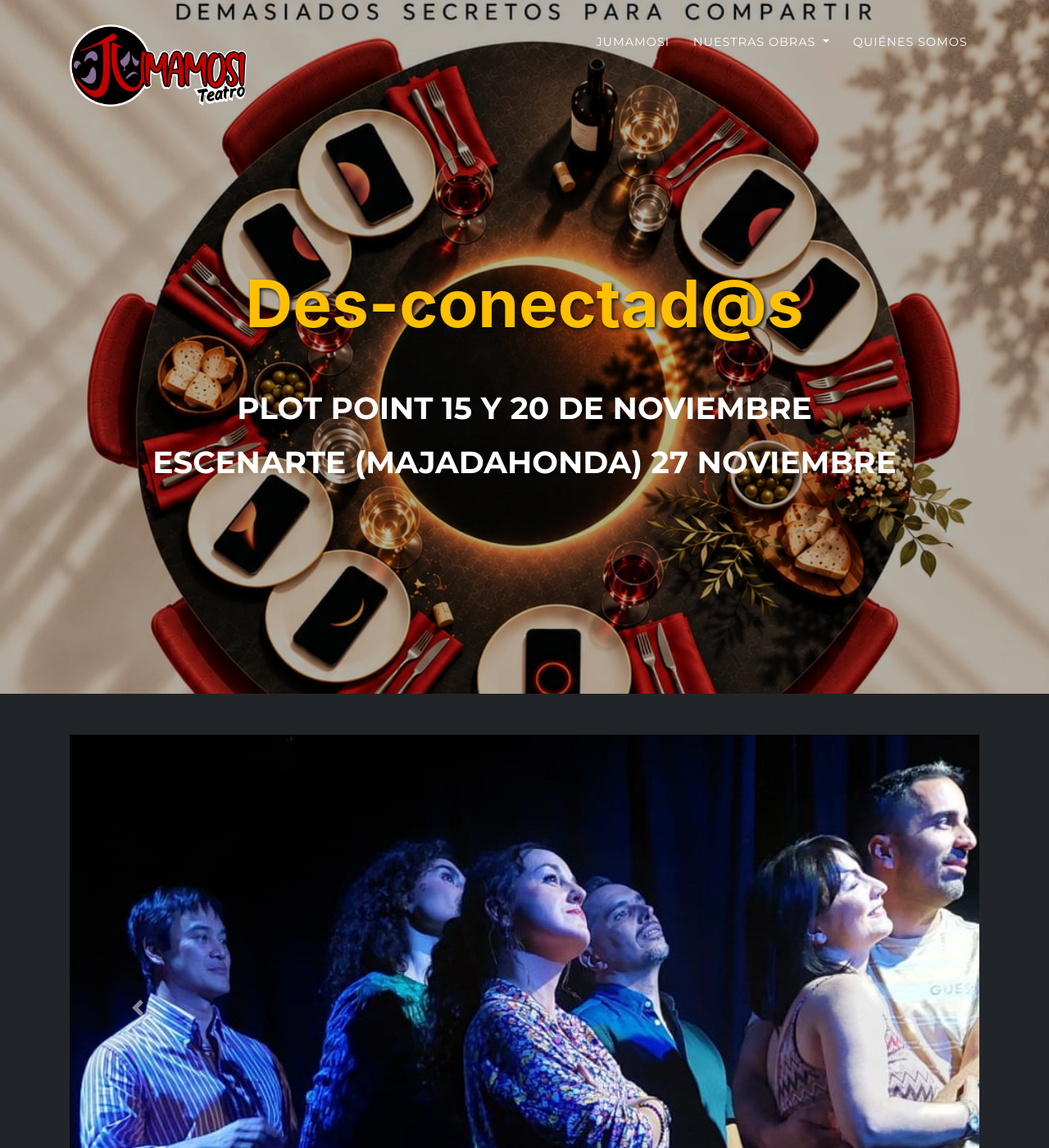
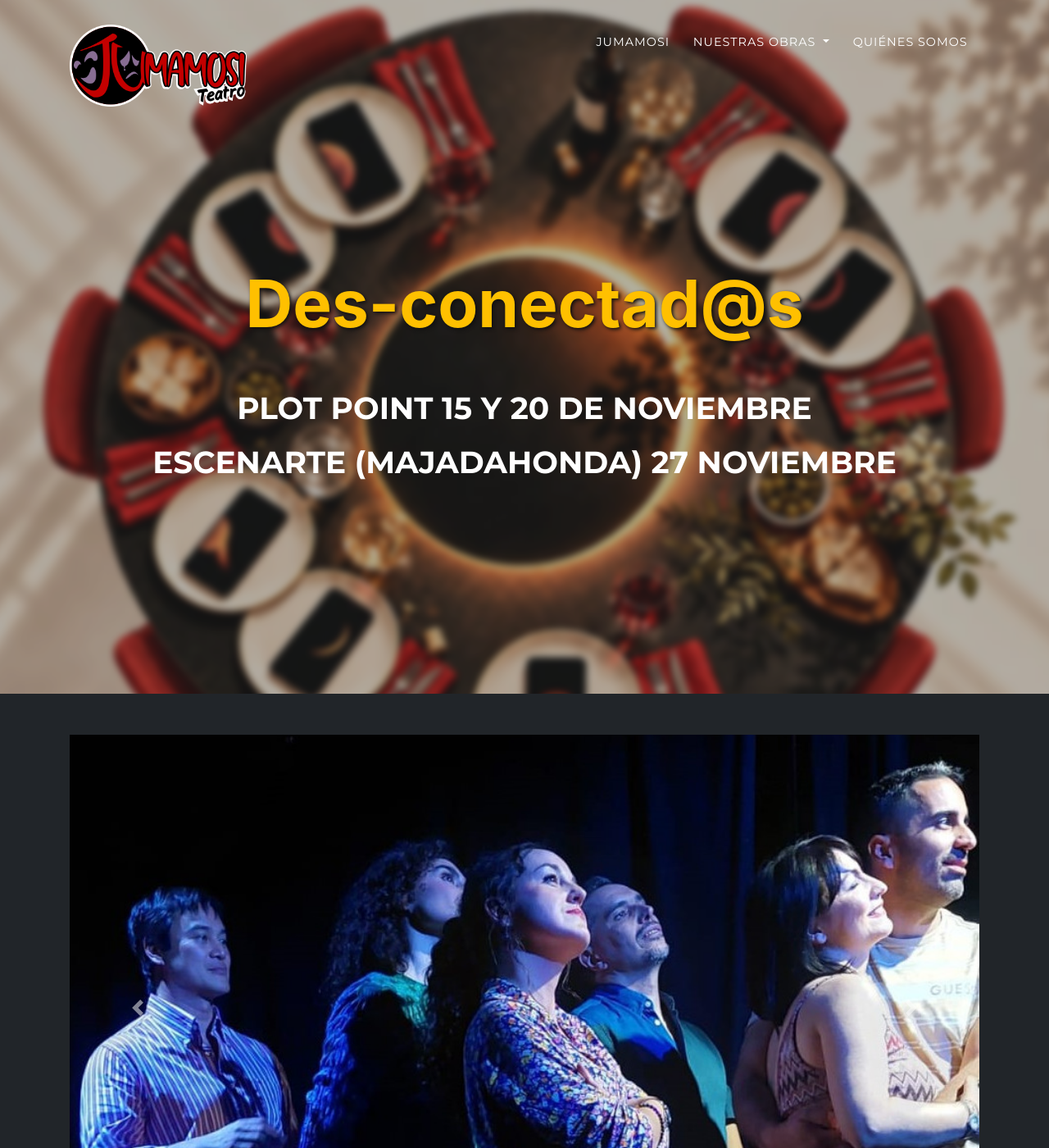
Before and after one commit to jumamositeatro/jumamositeatro.github.io, a Jekyll site: the page built from index.md, in a window 1280 px wide and 1400 px high. Shown: the whole window at 82% size. Built offline with Jekyll 4.4.1, drawn with Linux system fonts in a browser that asks for light colours; some web fonts are replaced.

Commit message:
Desconectados: add blur to header

```diff
--- a/assets/css/agency.scss
+++ b/assets/css/agency.scss
@@ -79,11 +79,32 @@ body.desconectados {
 
   header.masthead {
     color: white;
-    background-image: url("../img/desconectados/header.jpg");
-    background-repeat: no-repeat;
-    background-attachment: scroll;
-    background-position: center center;
-    background-size: cover;
+    overflow: hidden;
+    position: relative;
+    width: 100%;
+
+    &::before {
+      content: "";
+      position: absolute;
+      inset: 0; // Equivalente moderno a top: 0; right: 0; bottom: 0; left: 0;      background-image: url("../img/desconectados/header.jpg");
+
+      // background-image: url("../img/desconectados/header.jpg");
+      // CAPA CLARA (Overlay) sobre la imagen
+      background-image:
+        linear-gradient(rgba(255, 255, 255, 0.1), rgba(255, 255, 255, 0.1)), // Superposición blanca
+        url("../img/desconectados/header.jpg");
+
+      background-repeat: no-repeat;
+      background-attachment: scroll;
+      background-position: center center;
+      background-size: cover;
+      filter: blur(4px);
+      transform: scale(1.1);
+      // z-index: 1;
+    }
+    p {
+      // z-index: 2;
+    }
     .posthead {
       //backdrop-filter: blur(5px) brightness(40%);
       backdrop-filter: brightness(70%);
```
